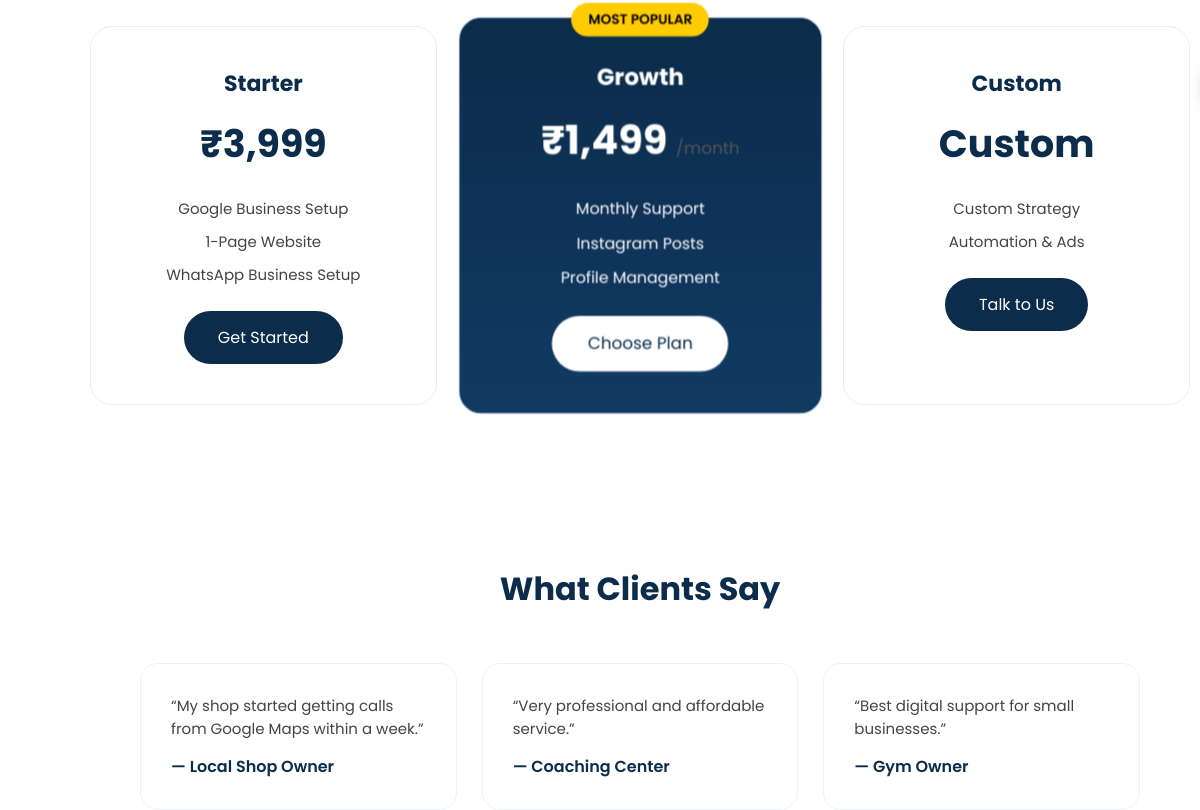
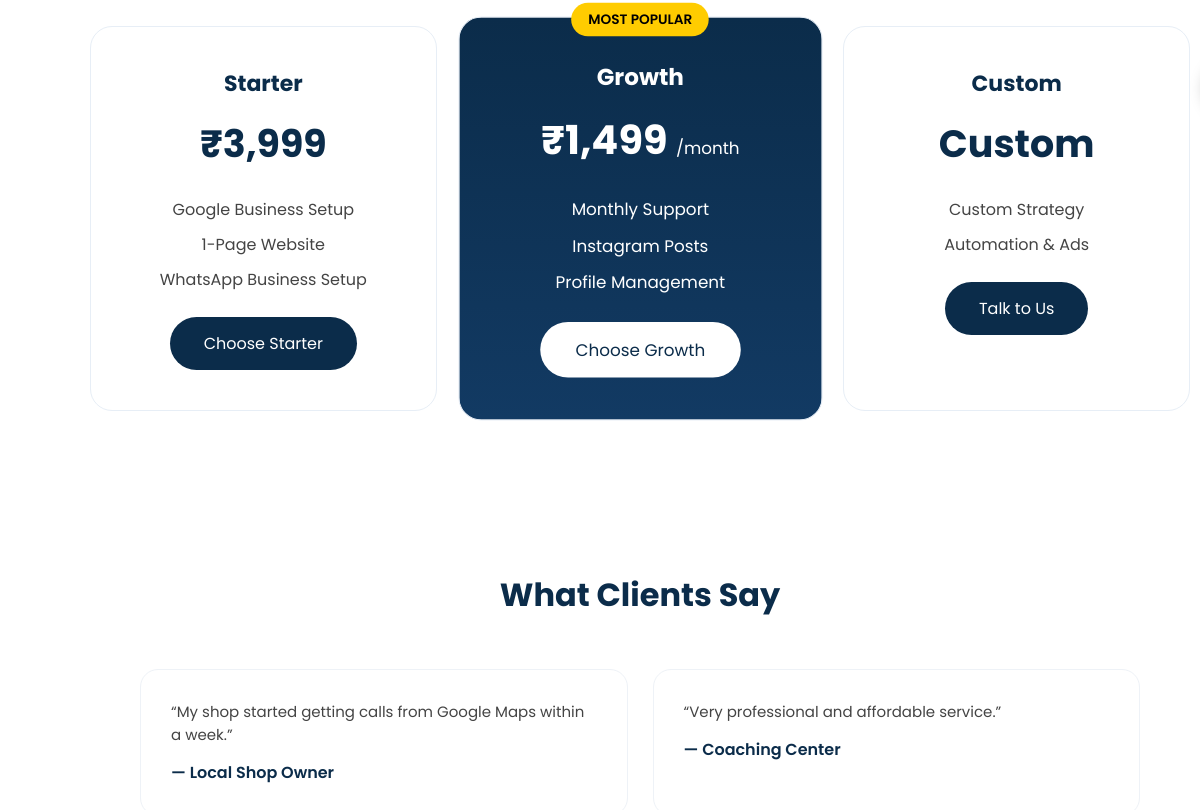
Before and after one commit to adixportal/Nextreach-Digital-, a plain HTML site: page index.html in a window 1280 px wide. Shown: the part 610-1420 px from the top of the page, 0-1200 px from the left. Drawn offline with Linux system fonts and the light colour scheme.

Commit message:
Update index.html

```diff
--- a/index.html
+++ b/index.html
@@ -12,19 +12,13 @@
 body{background:#fff;color:#1a1a1a}
 
 /* HEADER */
-header{
-  display:flex;align-items:center;
-  padding:14px 20px;border-bottom:1px solid #eee
-}
+header{display:flex;align-items:center;padding:14px 20px;border-bottom:1px solid #eee}
 .brand{display:flex;align-items:center;gap:10px}
 .brand img{height:46px}
 .brand h1{font-size:20px;color:#0b2c4a;font-weight:700}
 
 /* HERO */
-.hero{
-  text-align:center;padding:90px 20px;
-  background:linear-gradient(180deg,#f4f9ff,#fff)
-}
+.hero{text-align:center;padding:90px 20px;background:linear-gradient(180deg,#f4f9ff,#fff)}
 .hero h2{font-size:38px;color:#0b2c4a}
 .hero p{max-width:650px;margin:18px auto 25px}
 .btn{
@@ -46,97 +40,53 @@ section{padding:80px 20px}
 }
 .service-box{
   padding:32px;border-radius:18px;
-  border:1px solid #eef2f7;
-  position:relative;transition:.35s;
-  background:#fff
+  border:1px solid #eef2f7;position:relative;transition:.35s
 }
 .service-box::before{
   content:"";height:4px;width:100%;
   background:linear-gradient(90deg,#0b2c4a,#5db7e5);
   position:absolute;top:0;left:0
 }
-.service-box:hover{
-  transform:translateY(-8px);
-  box-shadow:0 18px 40px rgba(11,44,74,.12)
-}
+.service-box:hover{transform:translateY(-8px);box-shadow:0 18px 40px rgba(11,44,74,.12)}
 .service-icon{font-size:30px;margin-bottom:12px}
 .service-box h4{color:#0b2c4a}
 
-/* 🔥 PREMIUM PRICING */
+/* PRICING */
 .pricing{
   display:grid;gap:30px;
   grid-template-columns:repeat(auto-fit,minmax(280px,1fr));
   max-width:1100px;margin:auto
 }
-
 .price-card{
-  background:rgba(255,255,255,0.9);
-  backdrop-filter:blur(8px);
+  background:rgba(255,255,255,0.95);
   border-radius:22px;
-  padding:40px 30px;
-  text-align:center;
+  padding:40px 30px;text-align:center;
   border:1px solid #e7eef6;
-  transition:0.4s;
-  position:relative
+  transition:.4s;position:relative
 }
-
 .price-card:hover{
   transform:translateY(-12px) scale(1.02);
   box-shadow:0 25px 60px rgba(11,44,74,0.18)
 }
+.price-card h4{font-size:22px;color:#0b2c4a}
+.price{font-size:38px;font-weight:700;color:#0b2c4a;margin:15px 0}
+.price span{font-size:16px;font-weight:400}
 
-.price-card h4{
-  font-size:22px;
-  color:#0b2c4a;
-  margin-bottom:10px
-}
+.price-card ul{list-style:none;margin:25px 0}
+.price-card li{margin:10px 0;color:#444}
 
-.price{
-  font-size:38px;
-  font-weight:700;
-  color:#0b2c4a;
-  margin:15px 0
-}
-
-.price span{
-  font-size:16px;
-  color:#555;
-  font-weight:400
-}
-
-.price-card ul{
-  list-style:none;
-  margin:25px 0
-}
-.price-card li{
-  margin:10px 0;
-  color:#444;
-  font-size:15px
-}
-
-/* MOST POPULAR */
 .featured{
   background:linear-gradient(180deg,#0b2c4a,#123a63);
-  color:#fff;
-  transform:scale(1.05)
+  color:#fff;transform:scale(1.05)
 }
-.featured h4,
-.featured .price,
-.featured li{color:#fff}
-.featured .btn{
-  background:#fff;
-  color:#0b2c4a
-}
+.featured h4,.featured .price,.featured li{color:#fff}
+.featured .btn{background:#fff;color:#0b2c4a}
 .badge{
-  position:absolute;
-  top:-14px;left:50%;
+  position:absolute;top:-14px;left:50%;
   transform:translateX(-50%);
-  background:#ffcc00;
-  color:#000;
-  padding:6px 16px;
-  border-radius:30px;
-  font-size:13px;
-  font-weight:600
+  background:#ffcc00;color:#000;
+  padding:6px 16px;border-radius:30px;
+  font-size:13px;font-weight:600
 }
 
 /* TESTIMONIALS */
@@ -153,22 +103,15 @@ section{padding:80px 20px}
 .client{margin-top:14px;font-weight:600;color:#0b2c4a}
 
 /* CONTACT */
-.contact{
-  background:#0b2c4a;color:#fff;
-  text-align:center;padding:70px 20px
-}
-footer{
-  background:#081f35;color:#ccc;
-  text-align:center;padding:14px;font-size:14px
-}
+.contact{background:#0b2c4a;color:#fff;text-align:center;padding:70px 20px}
+footer{background:#081f35;color:#ccc;text-align:center;padding:14px;font-size:14px}
 
 /* WHATSAPP */
 .whatsapp-btn{
   position:fixed;bottom:80px;right:20px;
   width:55px;height:55px;background:#25D366;
-  border-radius:50%;
-  display:flex;align-items:center;justify-content:center;
-  box-shadow:0 6px 15px rgba(0,0,0,.25)
+  border-radius:50%;display:flex;align-items:center;
+  justify-content:center;box-shadow:0 6px 15px rgba(0,0,0,.25)
 }
 .whatsapp-btn img{width:28px}
 </style>
@@ -185,13 +128,17 @@ footer{
 <div class="hero">
   <h2>Reach More. Grow Faster.</h2>
   <p>We help local businesses get more calls, visits and customers using Google & digital platforms.</p>
-  <a href="https://wa.me/916367317712" class="btn">Get Free Visibility Audit</a>
+  <a href="https://wa.me/916367317712?text=Hello%20NextReach%20Digital,%20I%20want%20a%20free%20visibility%20audit." class="btn">
+    Get Free Visibility Audit
+  </a>
 </div>
 
+<!-- PRICING -->
 <section>
   <div class="section-title"><h3>Pricing</h3></div>
   <div class="pricing">
 
+    <!-- STARTER -->
     <div class="price-card">
       <h4>Starter</h4>
       <div class="price">₹3,999</div>
@@ -200,9 +147,12 @@ footer{
         <li>1-Page Website</li>
         <li>WhatsApp Business Setup</li>
       </ul>
-      <a href="https://wa.me/916367317712" class="btn">Get Started</a>
+      <a href="https://wa.me/916367317712?text=Hello%20NextReach%20Digital,%20I%20am%20interested%20in%20the%20STARTER%20PLAN%20(%E2%82%B93,999)." class="btn">
+        Choose Starter
+      </a>
     </div>
 
+    <!-- GROWTH -->
     <div class="price-card featured">
       <div class="badge">MOST POPULAR</div>
       <h4>Growth</h4>
@@ -212,9 +162,12 @@ footer{
         <li>Instagram Posts</li>
         <li>Profile Management</li>
       </ul>
-      <a href="https://wa.me/916367317712" class="btn">Choose Plan</a>
+      <a href="https://wa.me/916367317712?text=Hello%20NextReach%20Digital,%20I%20am%20interested%20in%20the%20GROWTH%20PLAN%20(%E2%82%B91,499/month)." class="btn">
+        Choose Growth
+      </a>
     </div>
 
+    <!-- CUSTOM -->
     <div class="price-card">
       <h4>Custom</h4>
       <div class="price">Custom</div>
@@ -222,12 +175,15 @@ footer{
         <li>Custom Strategy</li>
         <li>Automation & Ads</li>
       </ul>
-      <a href="https://wa.me/916367317712" class="btn">Talk to Us</a>
+      <a href="https://wa.me/916367317712?text=Hello%20NextReach%20Digital,%20I%20need%20a%20CUSTOM%20PLAN%20for%20my%20business." class="btn">
+        Talk to Us
+      </a>
     </div>
 
   </div>
 </section>
 
+<!-- TESTIMONIALS -->
 <section>
   <div class="section-title"><h3>What Clients Say</h3></div>
   <div class="testimonials">
@@ -238,10 +194,6 @@ footer{
     <div class="testimonial">
       <p>“Very professional and affordable service.”</p>
       <div class="client">— Coaching Center</div>
-    </div>
-    <div class="testimonial">
-      <p>“Best digital support for small businesses.”</p>
-      <div class="client">— Gym Owner</div>
     </div>
   </div>
 </section>
@@ -254,7 +206,9 @@ footer{
 
 <footer>© 2026 NextReach Digital</footer>
 
-<a href="https://wa.me/916367317712" class="whatsapp-btn">
+<!-- GENERIC WHATSAPP -->
+<a href="https://wa.me/916367317712?text=Hello%20NextReach%20Digital,%20I%20want%20to%20know%20more%20about%20your%20services."
+   class="whatsapp-btn">
   <img src="https://upload.wikimedia.org/wikipedia/commons/6/6b/WhatsApp.svg">
 </a>
 
```
